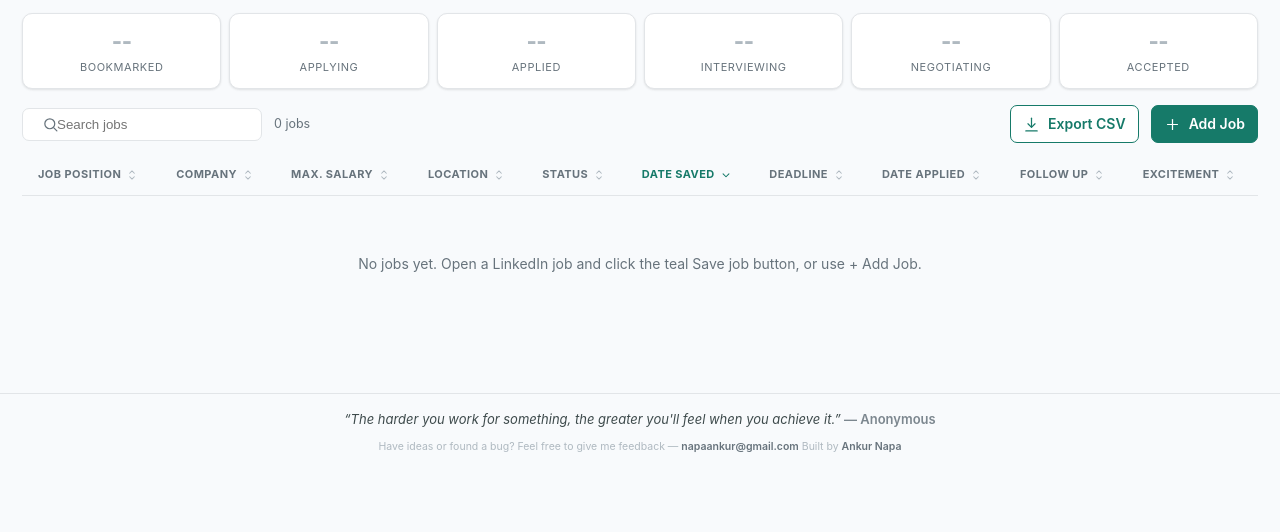
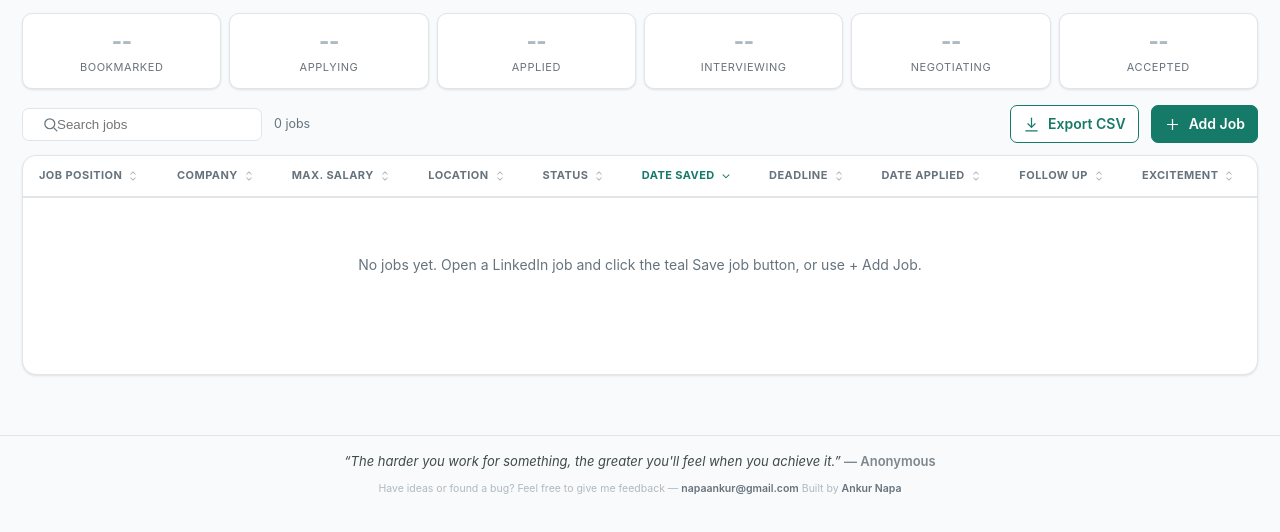
Before and after one commit to AnkurNapa/jobgrab, a browser extension: page app/index.html in a window 1280 px wide. Shown: the part 64-596 px from the top of the page. Drawn offline with Linux system fonts and the light colour scheme.

Commit message:
redesign: table gets its own bounded, self-scrolling card
Three prior fixes (nav-height measurement, overflow-y: visible) each
addressed a real contributing cause, but the header/row overlap kept
recurring because the underlying design coordinated two independent
sticky elements (page nav + table header) across the whole page
scroll -- any mismatch in that coordination bleeds one into the
other, and there were more ways for that to drift than expected.

Give the table its own card (.tablecard): bordered, rounded, with
max-height + overflow: auto. The header's position: sticky; top: 0
now anchors to this self-contained scroll container instead of the
page, so there is no outer offset to keep in sync in the first
place -- the whole bug class is gone, not just this instance of it.
Verified: scrolling within the card cleanly cuts off rows at the
card boundary with no bleed-through, including the long-titled
"Director, Data & Analytics..." row that triggered this investigation.

Also applies the same .tablecard treatment to the People/Companies
roll-up tables for visual consistency, and removes the now-unused
--nav-h ResizeObserver wiring from the previous, narrower fix.

```diff
--- a/app/app.css
+++ b/app/app.css
@@ -67,44 +67,53 @@ button { font: inherit; color: inherit; }
 .toolbar__count { color: var(--muted); font-size: var(--text-sm); }
 .toolbar__spacer { flex: 1; }
 
-/* Table */
-/* overflow-x: auto alone silently computes overflow-y as auto too (the CSS
-   spec forces this when one axis is non-visible and the other isn't) --
-   which turns .tablewrap into an unintended scroll container. That becomes
-   the position:sticky containing block for the table header below instead
-   of the real page viewport, and since .tablewrap itself never actually
-   scrolls (it just grows with content), the header's "stuck" offset is
-   computed against the wrong reference frame -- producing exactly the kind
-   of erratic overlap/bleed-through seen when the real page scrolls.
-   overflow-y: visible keeps only the horizontal scrollbar this was meant
-   for and restores the header's sticky anchor to the actual viewport. */
-.tablewrap { padding: 0 var(--sp-5) var(--sp-8); overflow-x: auto; overflow-y: visible; }
+/* Table
+   The header used to stick to the outer page viewport, requiring its
+   sticky offset to exactly match the nav bar's height -- any mismatch
+   (font metrics, zoom, or .tablewrap's overflow-x quietly promoting
+   overflow-y to auto and hijacking the sticky containing block) bled the
+   header into whatever row was scrolled underneath it. Giving the table
+   its own bounded, self-scrolling card removes that coordination problem
+   entirely: the header's position: sticky; top: 0 now anchors to THIS
+   container, which is the only thing that scrolls, so there is no outer
+   offset to keep in sync in the first place. */
+.tablewrap { padding: 0 var(--sp-5) var(--sp-8); }
+.tablecard {
+  border: 1px solid var(--line); border-radius: var(--r-lg); background: var(--surface);
+  box-shadow: var(--shadow-1); overflow: auto; max-height: calc(100vh - 300px); min-height: 220px;
+}
 .jt { width: 100%; border-collapse: separate; border-spacing: 0; min-width: 900px; }
 .jt thead th {
   text-align: left; font-size: var(--text-xs); text-transform: uppercase; letter-spacing: 0.04em;
   color: var(--muted); padding: var(--sp-3) var(--sp-4); border-bottom: 1px solid var(--line);
   cursor: pointer; white-space: nowrap; user-select: none;
-  /* --nav-h is measured live from the actual .nav element (see app.js) so this
-     never drifts from a hardcoded guess -- a mismatch here overlaps the sticky
-     header onto the row scrolled beneath it, clipping whichever cells sit at
-     the top of a tall (wrapped-title) row while shorter, vertically-centered
-     cells in the same row peek out underneath. 58px is only the pre-JS/no-JS
-     fallback. */
-  position: sticky; top: var(--nav-h, 58px); background: var(--bg); z-index: 5;
+  position: sticky; top: 0; background: var(--surface); z-index: 5;
+  box-shadow: 0 1px 0 var(--line);
   transition: color var(--dur-fast);
 }
+.jt thead th:first-child { border-top-left-radius: var(--r-lg); }
+.jt thead th:last-child { border-top-right-radius: var(--r-lg); }
 .jt thead th:hover { color: var(--ink); }
 .jt thead th .arrow { color: var(--faint); margin-left: var(--sp-1); vertical-align: middle; }
 .jt thead th.sorted { color: var(--teal); }
 .jt thead th.sorted .arrow { color: var(--teal); }
 .jt tbody td { padding: var(--sp-3) var(--sp-4); border-bottom: 1px solid var(--line); vertical-align: middle; }
 .jt tbody tr { cursor: pointer; transition: background var(--dur-fast); }
+.jt tbody tr:last-child td { border-bottom: none; }
 .jt tbody tr:hover { background: var(--surface-2); }
 .jt tbody tr:nth-child(even) td { background: color-mix(in oklch, var(--surface-2) 45%, transparent); }
 .jt tbody tr:hover td { background: var(--surface-2); }
 .jt .c-title { font-weight: 600; max-width: 260px; }
 .jt .c-muted { color: var(--muted); }
 .jt .na { color: var(--faint); }
+
+/* Firefox + WebKit scrollbar styling so the self-scrolling card doesn't
+   default to a jarring full-size native bar inside a rounded card. */
+.tablecard { scrollbar-width: thin; scrollbar-color: var(--faint) transparent; }
+.tablecard::-webkit-scrollbar { width: 10px; height: 10px; }
+.tablecard::-webkit-scrollbar-thumb { background: var(--faint); border-radius: var(--r-pill); border: 2px solid var(--surface); }
+.tablecard::-webkit-scrollbar-thumb:hover { background: var(--muted); }
+.tablecard::-webkit-scrollbar-track { background: transparent; }
 
 .status-pill {
   display: inline-block; font-size: var(--text-sm); text-transform: capitalize;
--- a/app/app.js
+++ b/app/app.js
@@ -93,7 +93,8 @@ function renderPeople() {
     tb.appendChild(tr);
   });
   table.appendChild(tb);
-  const wrap = el("div", "tablewrap"); wrap.appendChild(table); host.appendChild(wrap);
+  const card = el("div", "tablecard"); card.appendChild(table);
+  const wrap = el("div", "tablewrap"); wrap.appendChild(card); host.appendChild(wrap);
 }
 
 // ---------- Companies roll-up ----------
@@ -142,7 +143,8 @@ function renderCompanies() {
     tb.appendChild(tr);
   });
   table.appendChild(tb);
-  const wrap = el("div", "tablewrap"); wrap.appendChild(table); host.appendChild(wrap);
+  const card = el("div", "tablecard"); card.appendChild(table);
+  const wrap = el("div", "tablewrap"); wrap.appendChild(card); host.appendChild(wrap);
 }
 
 // ---------- pipeline summary ----------
@@ -428,18 +430,6 @@ function paintIcons(root = document) {
   });
 }
 
-// ---------- sticky table header offset: track the real .nav height ----------
-// The table header is sticky at top: var(--nav-h), so it sits flush under the
-// nav bar. A hardcoded px guess drifts whenever the nav's rendered height
-// changes (font metrics, zoom, OS chrome) and ends up overlapping the row
-// scrolled beneath it -- clipping whatever cell sits at the top of a tall
-// (wrapped-title) row. Measuring the live element keeps it correct always.
-function syncNavHeight() {
-  const nav = document.querySelector(".nav");
-  if (!nav) return;
-  document.documentElement.style.setProperty("--nav-h", `${nav.offsetHeight}px`);
-}
-
 // ---------- theme: OS default, with an explicit user override persisted locally ----------
 function applyTheme(mode) {
   if (mode === "light" || mode === "dark") document.documentElement.dataset.theme = mode;
@@ -464,9 +454,6 @@ function initTheme() {
 try {
   paintIcons();
   initTheme();
-  syncNavHeight();
-  const navEl = document.querySelector(".nav");
-  if (navEl && typeof ResizeObserver !== "undefined") new ResizeObserver(syncNavHeight).observe(navEl);
   document.querySelectorAll(".nav__tab").forEach((t) => t.addEventListener("click", () => { statusFilter = null; setView(t.dataset.view); if (t.dataset.view === "jobs") renderTable(); }));
   $("search").addEventListener("input", renderTable);
   $("export").addEventListener("click", exportCsv);
--- a/app/index.html
+++ b/app/index.html
@@ -37,6 +37,7 @@
 
     <!-- Table view -->
     <main id="table-view" class="tablewrap">
+      <div class="tablecard">
         <table class="jt">
           <thead>
             <tr id="jt-head"></tr>
@@ -46,6 +47,7 @@
         <p id="table-empty" class="empty" hidden>
           No jobs yet. Open a LinkedIn job and click the teal Save job button, or use + Add Job.
         </p>
+      </div>
     </main>
 
     <!-- Detail view -->
```
Also changed, not shown: manifest.json. Lines whose indentation alone changed are shown as unchanged.
